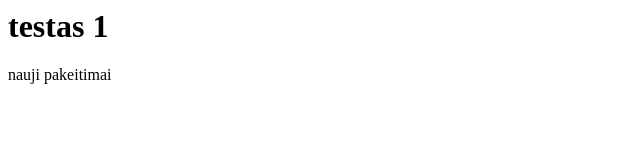
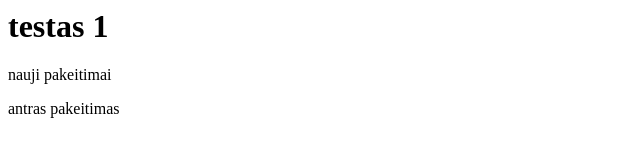
Before and after one commit to azaikauskas/testas, a plain HTML site: page index.html in a window 1280 px wide. Shown: the whole page, without its empty margins (0-640 px from the left). Drawn offline with Linux system fonts and the light colour scheme.

Commit message:
antras komentaras

```diff
--- a/index.html
+++ b/index.html
@@ -1,2 +1,3 @@
 <h1>testas 1</h1>
 <p>nauji pakeitimai</p>
+<p>antras pakeitimas</p>
```
